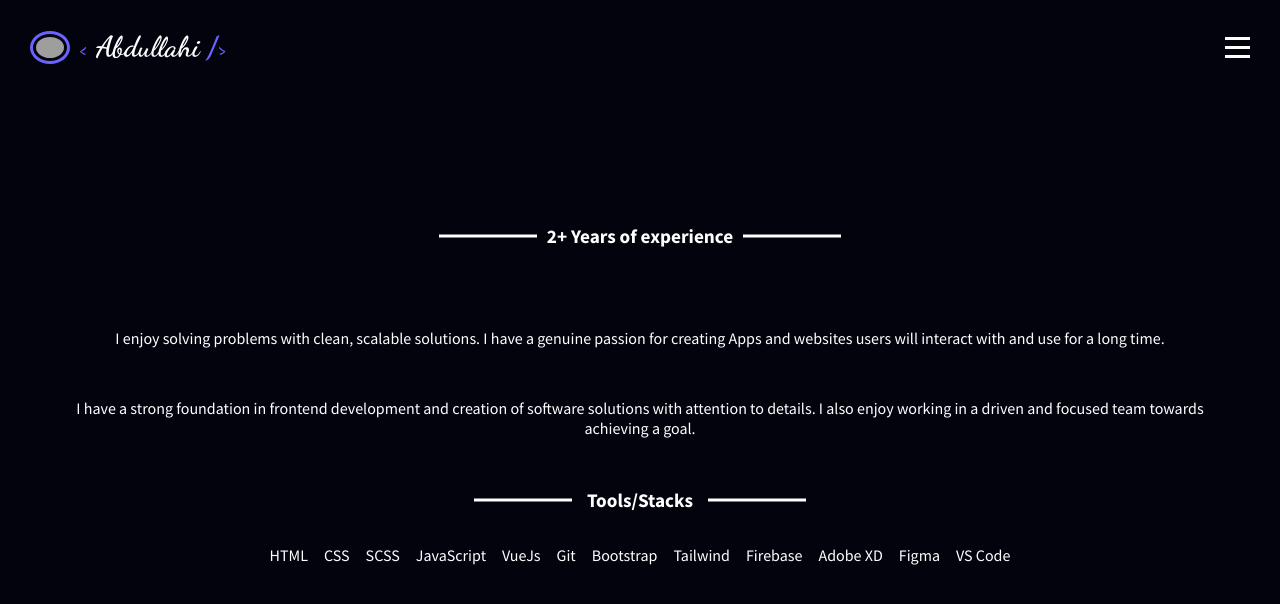
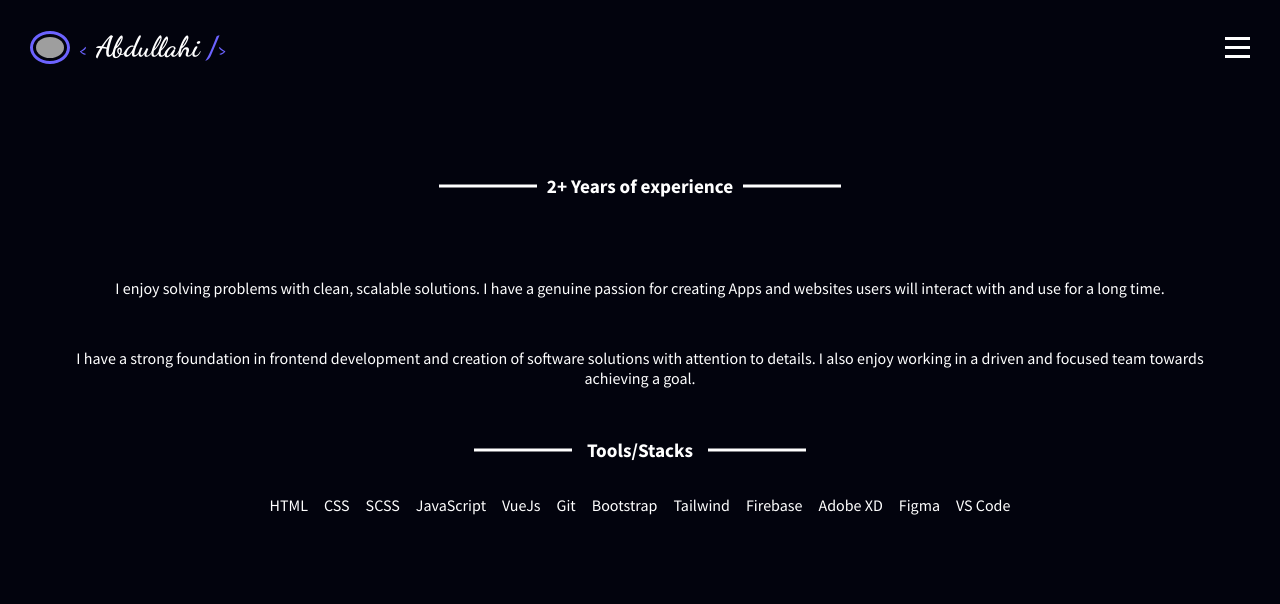
Before and after one commit to realabdullah/portfolio-vue, a Vue app: page /about in a window 1280 px wide. Shown: the top 604 px of the page. Built offline with nearby package versions, Linux system fonts and the light colour scheme; grey boxes are pictures that could not be loaded.

Commit message:
router update

```diff
--- a/src/components/AboutCard.vue
+++ b/src/components/AboutCard.vue
@@ -48,7 +48,7 @@
 
 <style>
 .about-card {
-  padding: 100px 50px;
+  padding: 50px;
   display: flex;
   flex-direction: column;
   justify-content: center;
--- a/src/components/Sidebar.vue
+++ b/src/components/Sidebar.vue
@@ -21,12 +21,12 @@
         </router-link>
       </li>
       <li class="list">
-        <a href="#">
+        <router-link to="/works" active-class="active" @click="toggleSidebar">
           <span class="icon">
             <ion-icon name="laptop-outline"></ion-icon>
           </span>
           <span class="title">My Works</span>
-        </a>
+        </router-link>
       </li>
       <li class="list">
         <a href="#">
```
